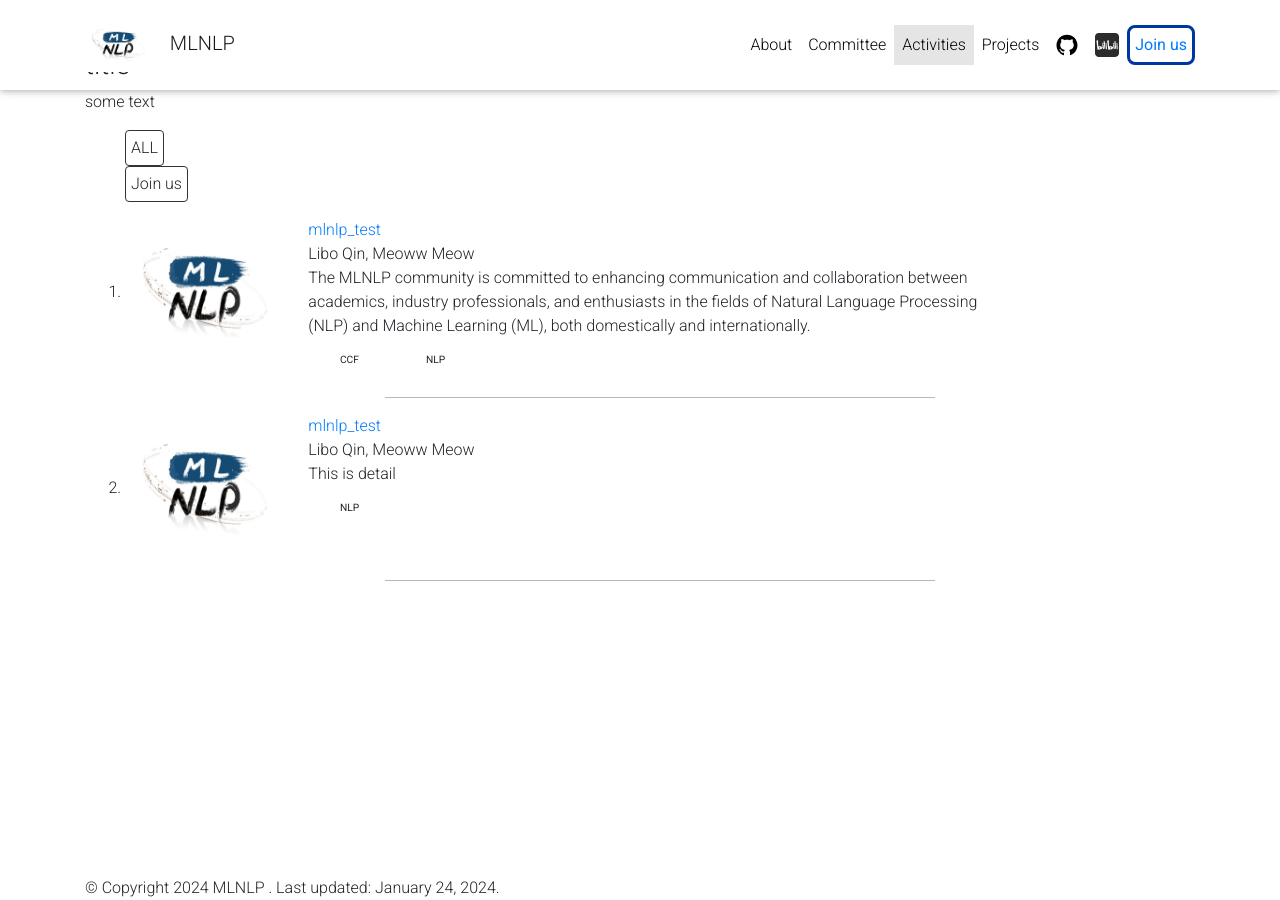
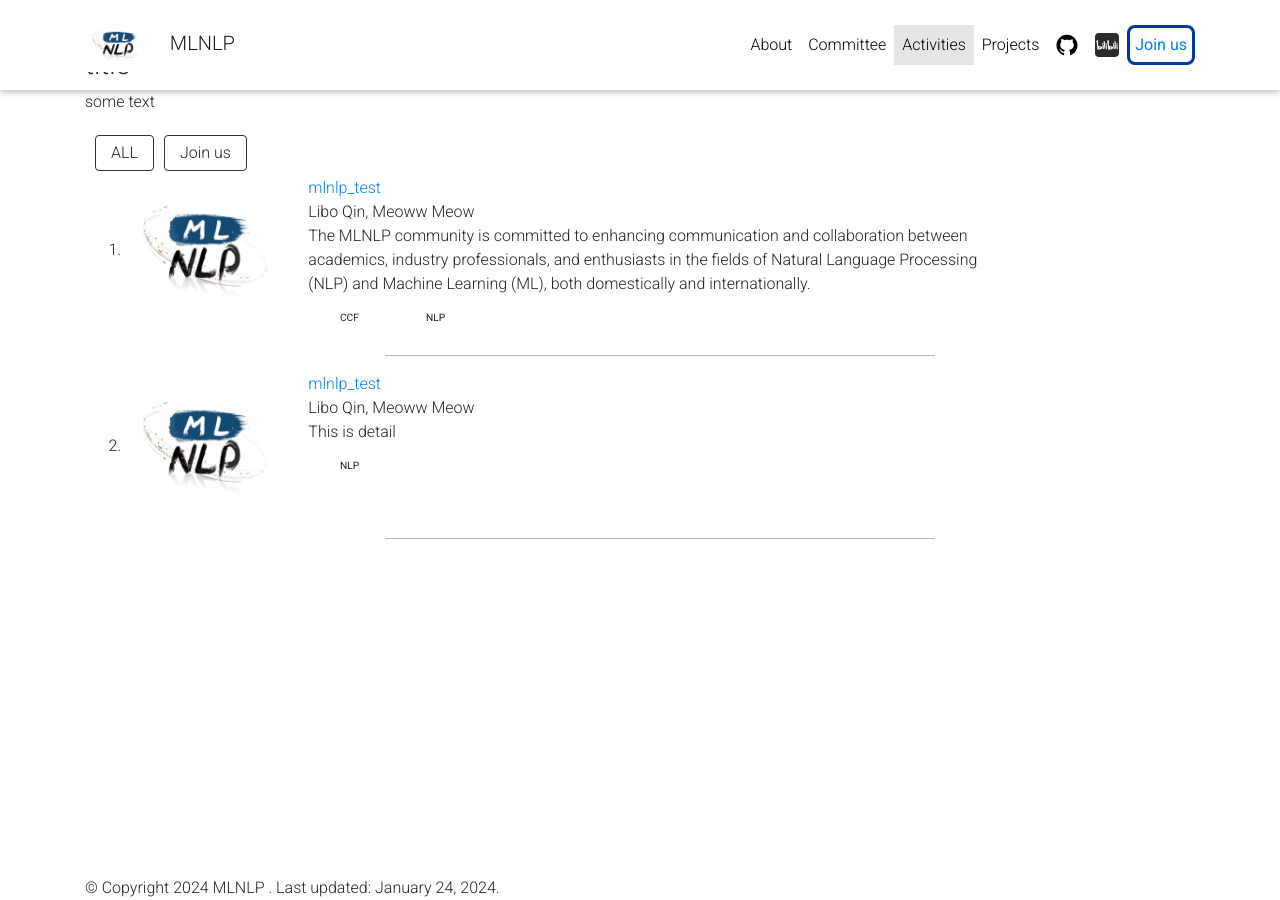
Before and after one commit to WPENGxs/wpengxs.github.io, a Jekyll site: the page built from _pages/activities.md, in a window 1280 px wide. Built offline with Jekyll 4.4.1, drawn with Linux system fonts in a browser that asks for light colours; comment, search, counter and statistics services are not loaded; a style sheet for code colours, icons or effects is not loaded.

Commit message:
Update activities.html

```diff
--- a/_layouts/activities.html
+++ b/_layouts/activities.html
@@ -10,23 +10,19 @@ layout: default
   </div>
 
   <div class="publications">
-    <ol class="bibliography">
-      <li style="display: flex; justify-content: left;">
-        <div style="border: solid #333333; border-width: 1.5px; padding: 5px; border-radius: 0.25rem; align-items: center;">
+      <div style="display: flex; justify-content: left; padding:5px">
+        <div style="border: solid #333333; border-width: 1.5px; padding-left: 15px; padding-right: 15px; padding-top: 5px; padding-bottom: 5px; border-radius: 0.25rem; align-items: center; margin-left: 5px; margin-right: 5px;">
           <a id="all" style="font-weight: 200;">
             ALL
           </a>
         </div>
-      </li>
 
-      <li style="display: flex; justify-content: left;">
-        <div style="border: solid #333333; border-width: 1.5px; padding: 5px; border-radius: 0.25rem; align-items: center;">
+        <div style="border: solid #333333; border-width: 1.5px; padding-left: 15px; padding-right: 15px; padding-top: 5px; padding-bottom: 5px; border-radius: 0.25rem; align-items: center; margin-left: 5px; margin-right: 5px;">
           <a id="join-us" style="font-weight: 200;">
             Join us
           </a>
         </div>
-      </li>
-    </ol>
+      </div>
   </div>
 
   <script>
```
